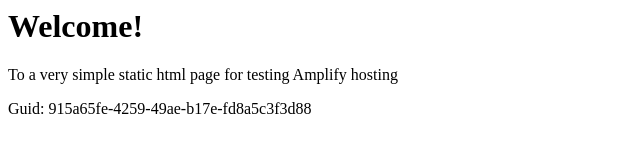
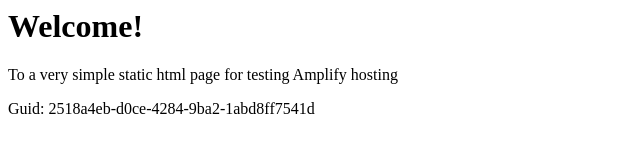
Before and after one commit to aws-aemilia-iad/Github-PR-Commit-Integration-Test-DoNotTouch-GitHubWebhookPushCanaryTest-v1-gamma-us-east-1, a website: page src/index.html in a window 1280 px wide. Shown: the full height of the page, 0-640 px from the left. Drawn offline with Linux system fonts and the light colour scheme.

Commit message:
commit from integ tests

```diff
--- a/src/index.html
+++ b/src/index.html
@@ -12,6 +12,6 @@
 <body>
     <h1>Welcome!</h1>
     <p>To a very simple static html page for testing Amplify hosting</p>
-    <p>Guid: 915a65fe-4259-49ae-b17e-fd8a5c3f3d88</p></body>
+    <p>Guid: 2518a4eb-d0ce-4284-9ba2-1abd8ff7541d</p></body>
 
 </html>
```
